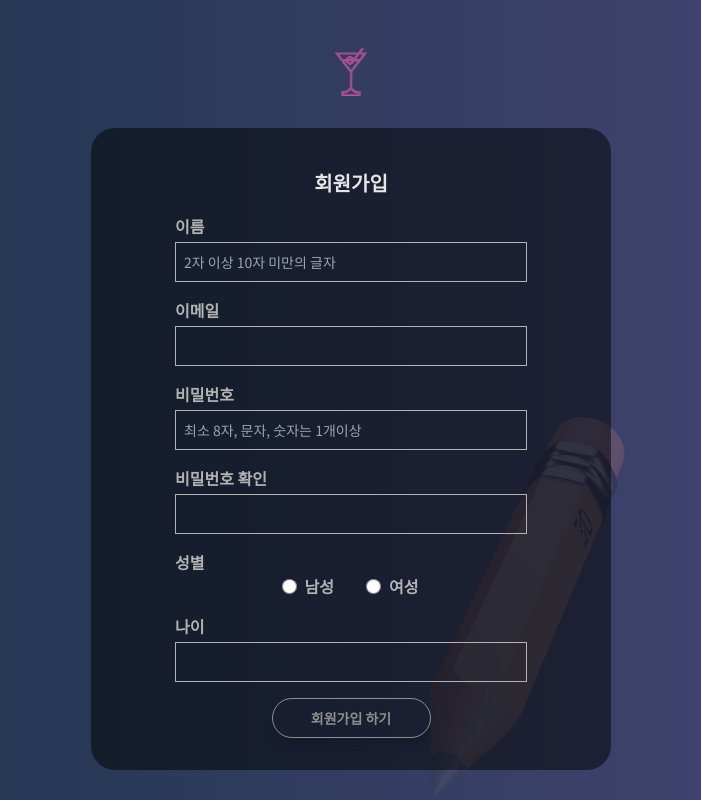
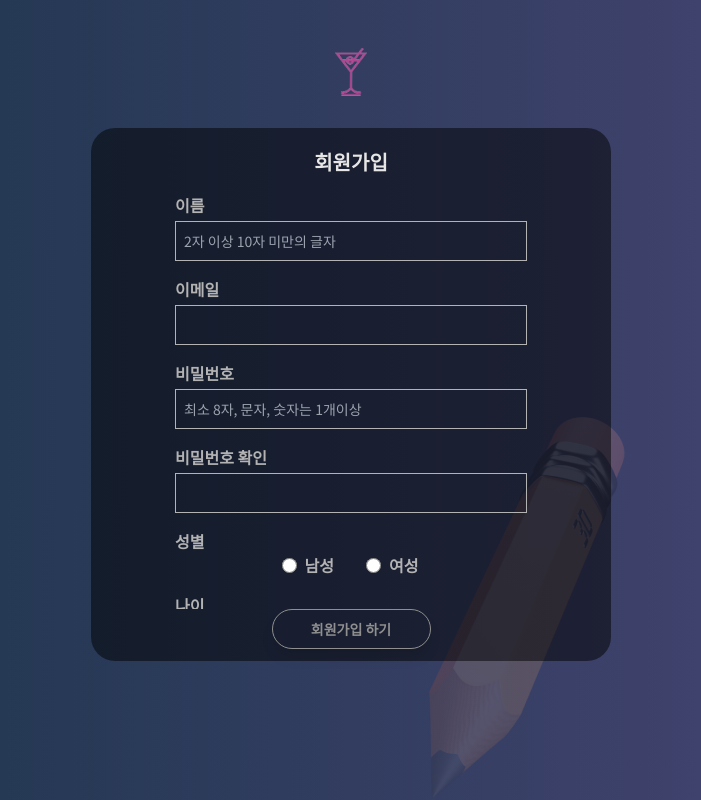
Before and after one commit to codestates-seb/seb44_main_002, a React (Create React App) app in the folder client/: page /signup in a window 1280 px wide. Shown: the whole page, without its empty margins (289-990 px from the left). Built offline with nearby package versions, Linux system fonts and the light colour scheme; no server answers.

Commit message:
fixed : signup css 변경

```diff
--- a/client/src/pages/Signup/Signup.js
+++ b/client/src/pages/Signup/Signup.js
@@ -190,7 +190,7 @@ const SignupScreen = tw.div`
   justify-center
   items-start
   max-[520px]:overflow-hidden
-  max-[520px]:pb-52
+  pb-52
 `;
 
 const SignupContainer = tw.div`
@@ -251,8 +251,9 @@ const InputSection = tw.div`
   flex
   flex-col
   justify-between
-  max-[520px]:overflow-y-scroll
   max-[520px]:items-center
+
+  overflow-y-scroll
 `;
 
 const ButtonSection = tw.div`
```
